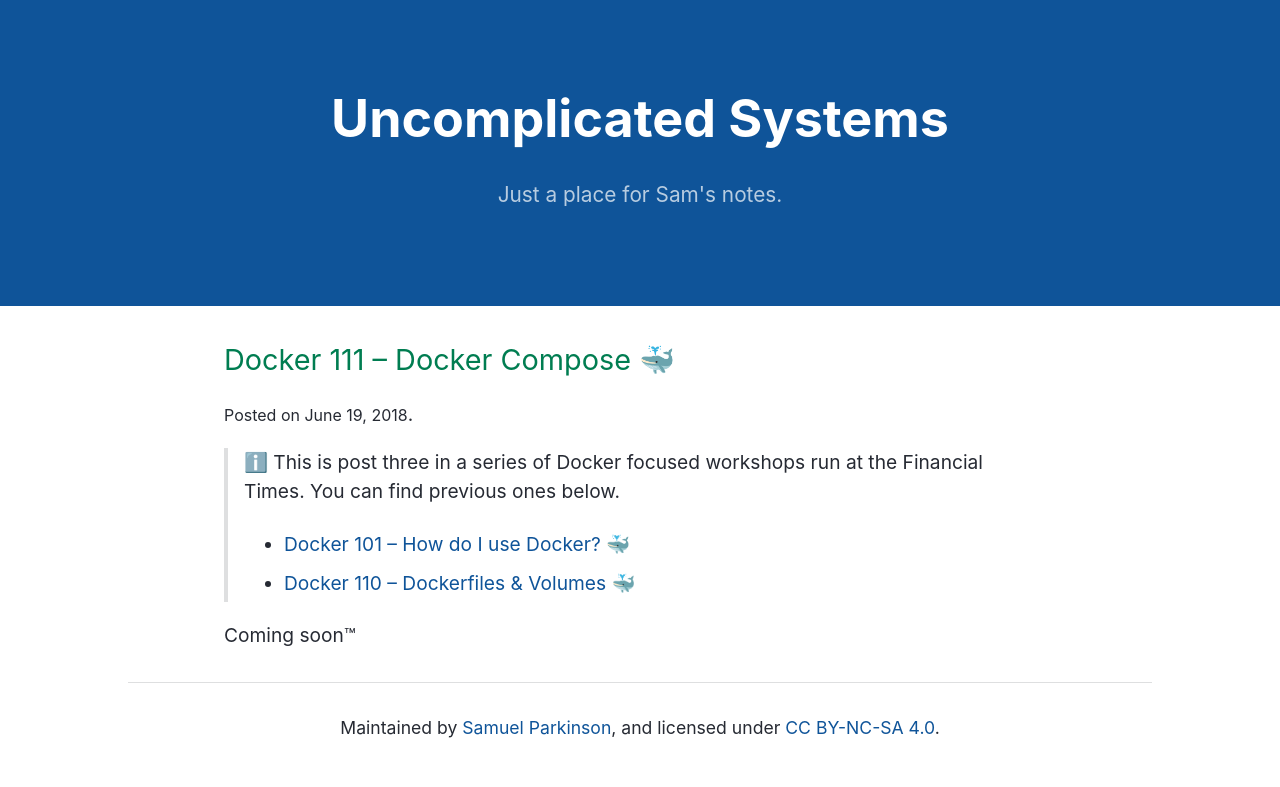
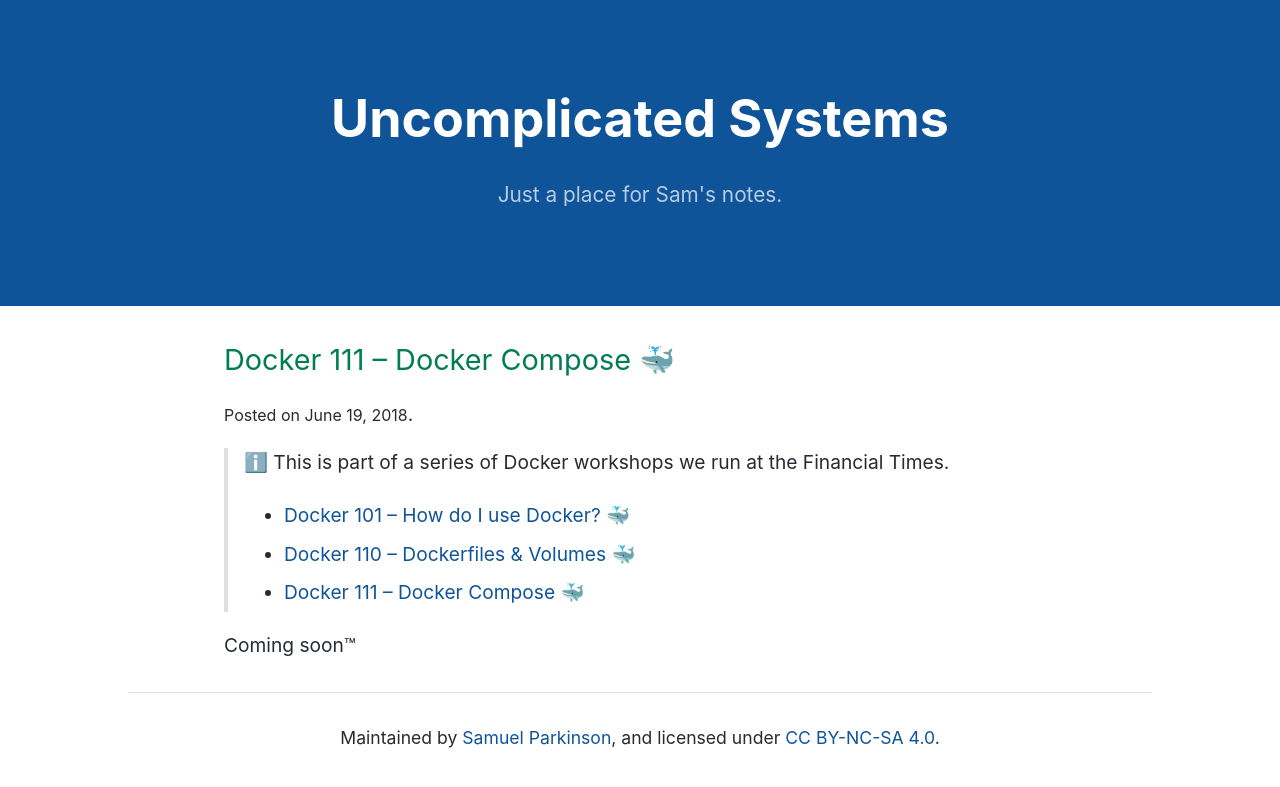
Before and after one commit to sjparkinson/uncomplicated.systems, a Jekyll site: the page built from _posts/2018-06-19-docker-0111-docker-compose.md, in a window 1280 px wide. Shown: the top 787 px of the page. Built offline with Jekyll 4.4.1, drawn with Linux system fonts in a browser that asks for light colours.

Commit message:
Update 2018-06-19-docker-0111-docker-compose.md

```diff
--- a/_posts/2018-06-19-docker-0111-docker-compose.md
+++ b/_posts/2018-06-19-docker-0111-docker-compose.md
@@ -4,9 +4,10 @@
 title: "Docker 111 – Docker Compose \U0001F433"
 ---
 
-> ℹ️ This is post three in a series of Docker focused workshops run at the Financial Times. You can find previous ones below.
+> ℹ️ This is part of a series of Docker workshops we run at the Financial Times.
 >
 > * [Docker 101 – How do I use Docker? 🐳](https://uncomplicated.systems/2018/05/23/docker-101.html)
 > * [Docker 110 – Dockerfiles & Volumes 🐳](https://uncomplicated.systems/2018/06/05/docker-0110-dockerfiles-and-volumes.html)
+> * [Docker 111 – Docker Compose 🐳](https://uncomplicated.systems/2018/06/19/docker-0111-docker-compose.html)
 
 Coming soon™
```
